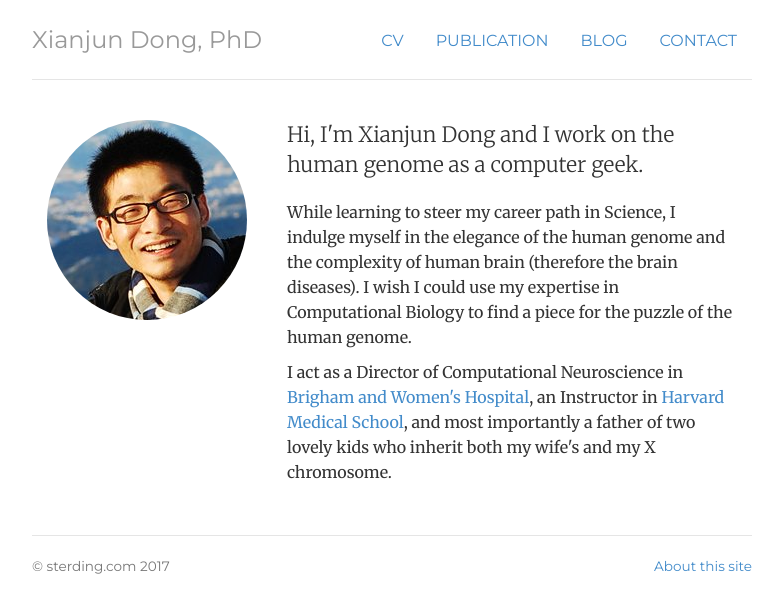
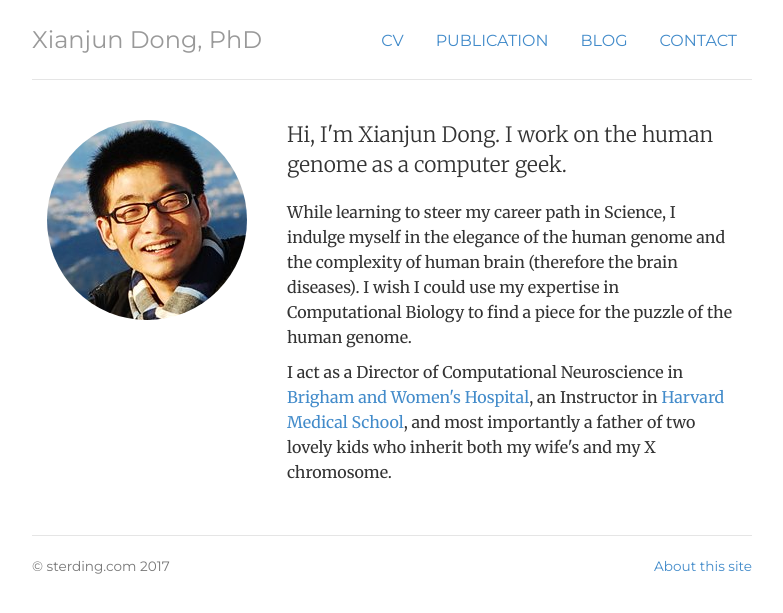
Before and after one commit to sterding/sterding.github.io, a Jekyll site: the page built from index.html, in a window 1280 px wide. Shown: the top 613 px of the page, without its empty margins (248-1031 px from the left). Built offline with Jekyll 4.4.1, drawn with Linux system fonts in a browser that asks for light colours.

Commit message:
update index

```diff
--- a/index.html
+++ b/index.html
@@ -12,7 +12,7 @@ description: Dr. Xianjun Dong is a Computational Biologist, Instructor, Bioinfor
 	<img  class="img-circle avatar" alt="Xianjun Dong" src="img/xianjun_200x200.jpg">
 	</div>
 	<div itemscope itemtype="http://data-vocabulary.org/Person" class="col-sm-8">
-	<p class="lead">Hi, I'm Xianjun Dong and I work on the human genome as a computer geek.</p>
+	<p class="lead">Hi, I'm Xianjun Dong. I work on the human genome as a computer geek.</p>
 	<p>While learning to steer my career path in Science, I indulge myself in the elegance of the human genome and the complexity of human brain (therefore the brain diseases). I wish I could use my expertise in Computational Biology to find a piece for the puzzle of the human genome. </p>
 	<p>I act as a Director of Computational Neuroscience in <a href="http://www.brighamandwomens.org">Brigham and Women's Hospital</a>, an Instructor in <a href="http://hms.harvard.edu">Harvard Medical School</a>, and most importantly a father of two lovely kids who inherit both my wife's and my X chromosome.</p>
 
```
